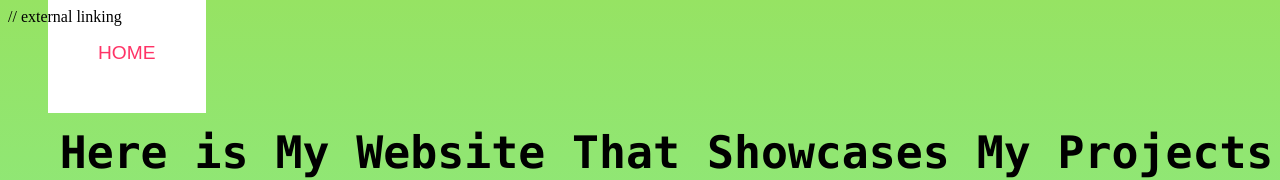
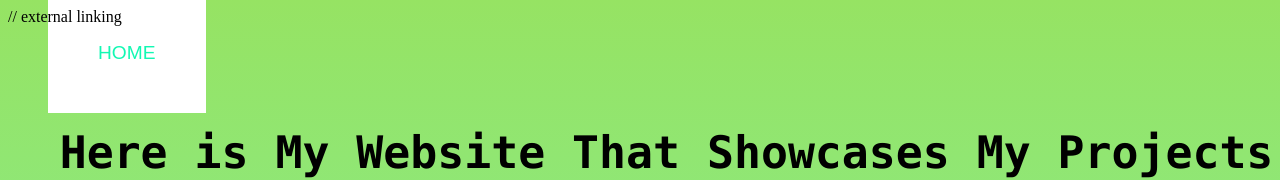
Before and after one commit to WVCS/website-anikay1807, a plain HTML site: page portfolio.html in a window 1280 px wide. In both pictures the pointer is over the link "HOME". Shown: the top 180 px of the page. Drawn offline with Linux system fonts and the light colour scheme.

Commit message:
Update style3.css

```diff
--- a/style3.css
+++ b/style3.css
@@ -27,5 +27,5 @@ li a{
 }
 li a:hover{
   background-color:white;
-  color:#FF3366;
+  color:#12F8B3;
 }
```
